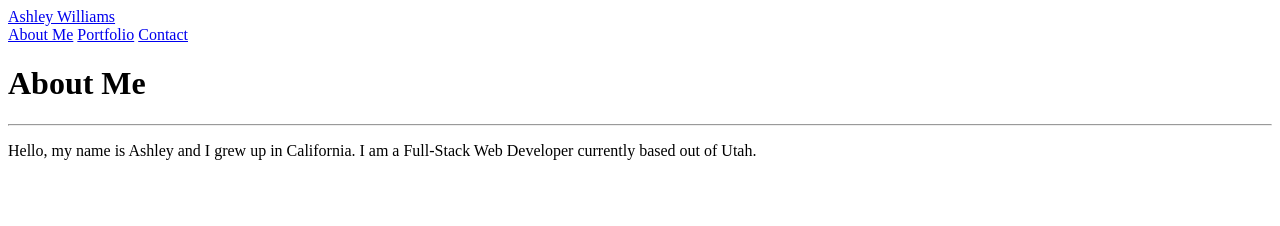
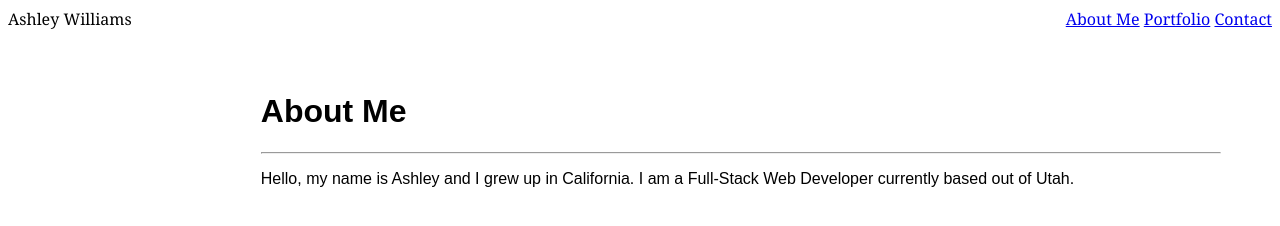
Before and after one commit to ashley-blue/Basic-Portfolio, a plain HTML site: page index.html in a window 1280 px wide. Drawn offline with Linux system fonts and the light colour scheme; files that its build step writes are made by us from their sources.

Commit message:
adjusted html and added basic CSS

```diff
--- a/Assets/CSS/style.css
+++ b/Assets/CSS/style.css
@@ -0,0 +1,28 @@
+.header1 {
+    overflow: hidden;
+    background-color: #ffffff;
+    font-family: Georgia, 'Times New Roman', Times, serif;
+}
+
+.header2 {
+    overflow: hidden;
+    background-color: #ffffff;
+    font-family: Georgia, 'Times New Roman', Times, serif;
+}
+.header3 {
+    overflow: hidden;
+    background-color: #ffffff;
+    font-family: Georgia, 'Times New Roman', Times, serif;
+}
+.content {
+    width: 960px;
+    margin-left: 20%;
+    margin-right: 20%;
+    margin-top: 5%;
+    background-color: #ffffff;
+    font-family: Arial, Helvetica, sans-serif;
+}
+.header-right {
+    float: right;
+    font-family: Georgia, 'Times New Roman', Times, serif;
+}
--- a/index.html
+++ b/index.html
@@ -6,23 +6,25 @@
     <meta name="viewport" content="width=device-width, initial-scale=1.0">
     <meta http-equiv="X-UA-Compatible" content="ie=edge">
     <title>Ashley Williams</title>
-    <link rel="stylesheet" href="css/style.css">
+    <link rel="stylesheet" href="assets/css/style.css">
 </head>
 
 <body>
-    <div class="header">
-        <a href="index.html" class="logo">Ashley Williams</a>
+    <div class="header1">
+        <class="logo">Ashley Williams</a>
         <div class="header-right">
             <a id="About" href="index.html">About Me</a>
             <a id="Portfolio" href="portfolio.html">Portfolio</a>
             <a id="Contact" href="./contact.html">Contact</a>
         </div>
     </div>
-    <h1>About Me</h1>
-    <hr>
-    <p>Hello, my name is Ashley and I grew up in California. I am a Full-Stack Web Developer currently based out of
+    <div class="content">
+        <h1>About Me</h1>
+        <hr>
+        <p>Hello, my name is Ashley and I grew up in California. I am a Full-Stack Web Developer currently based out of
         Utah.
-    </p>
+        </p>
+    </div>
 </body>
 
 </html>
```
Also changed, not shown: contact.html (+3 -2 lines), portfolio.html (+3 -2 lines).
